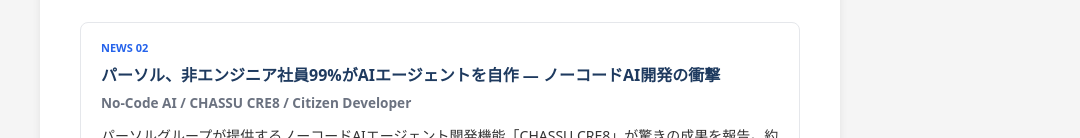
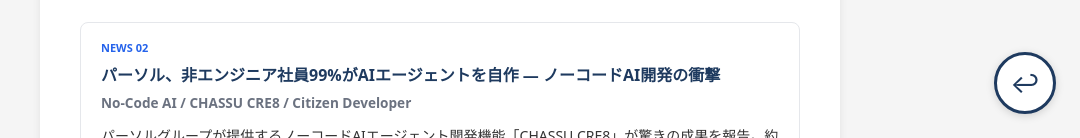
Before and after one commit to 202510-aw-oi/Weekly-newsletter, a plain HTML site: page outputs/vol1-special/index.html in a window 1280 px wide. Shown: the part 662-800 px from the top of the page, without its empty margins (200-1280 px from the left). Drawn offline with Linux system fonts and the light colour scheme.

Commit message:
WN_戻るボタン追加

```diff
--- a/outputs/vol1-special/index.html
+++ b/outputs/vol1-special/index.html
@@ -27,6 +27,7 @@
   </style>
 </head>
 <body style="margin:0; padding:0; background-color:#f5f5f5; font-family:system-ui,-apple-system,'Hiragino Sans','Yu Gothic',sans-serif; color:#333333; line-height:1.7;">
+  <a href="../../index.html" title="バックナンバー一覧へ戻る" style="position:fixed; bottom:24px; right:24px; z-index:9999; background:#ffffff; color:#1e3a5f; width:56px; height:56px; border-radius:50%; border:3px solid #1e3a5f; display:flex; align-items:center; justify-content:center; box-shadow:0 2px 8px rgba(0,0,0,0.15); text-decoration:none; font-size:26px; line-height:1; transition:border-color 0.2s, color 0.2s;" onmouseover="this.style.borderColor='#2563eb';this.style.color='#2563eb'" onmouseout="this.style.borderColor='#1e3a5f';this.style.color='#1e3a5f'">&#x21A9;</a>
   <table role="presentation" width="100%" cellpadding="0" cellspacing="0">
     <tr>
       <td align="center" style="padding:20px 10px;">
```
Also changed, not shown: outputs/vol1/index.html (+1 -0 lines), outputs/vol5/index.html (+1 -0 lines).
